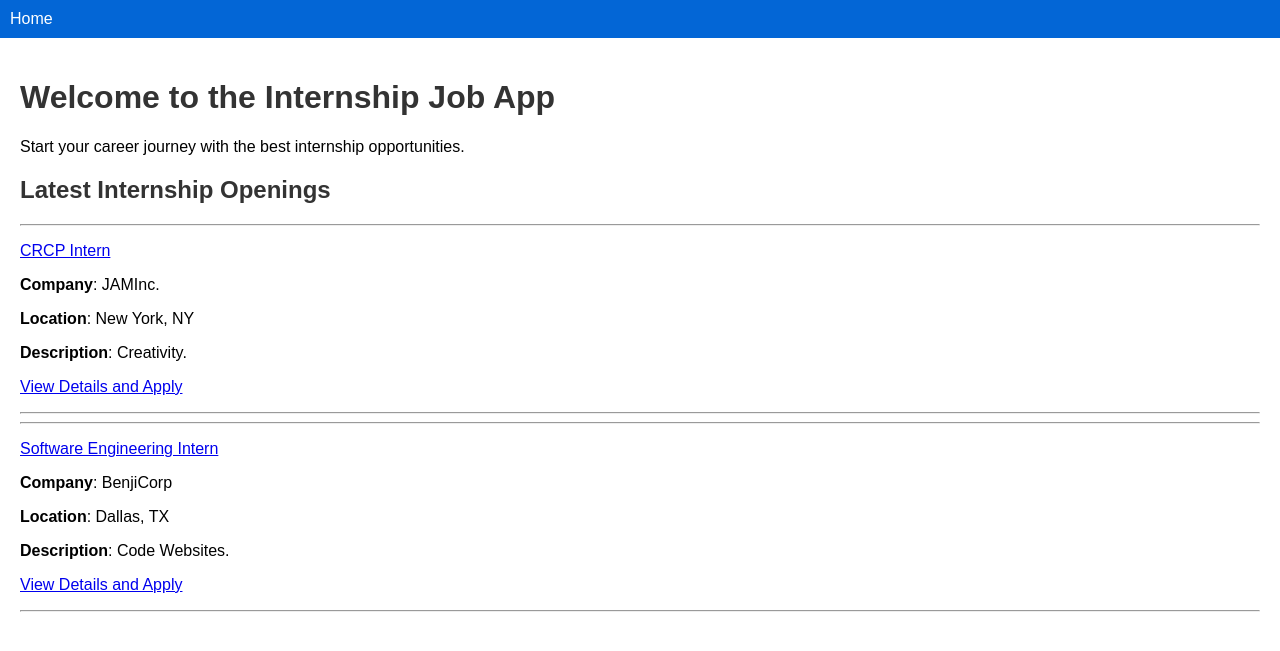
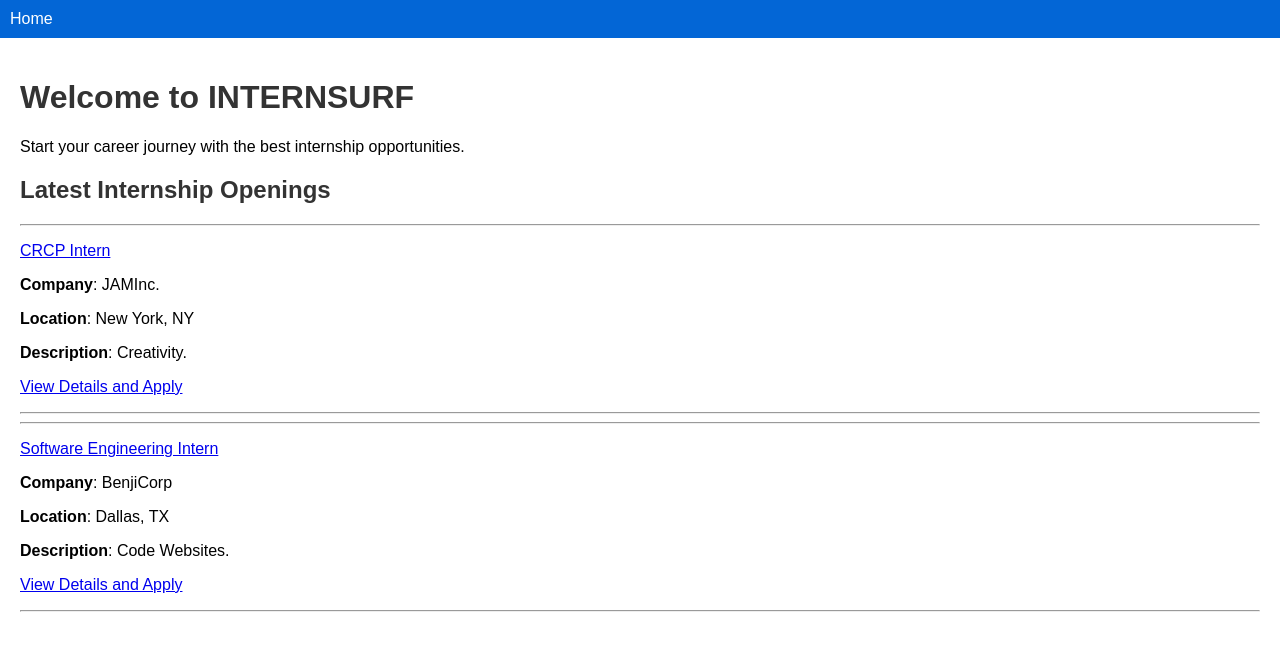
Before and after one commit to thebenjii/sitetest.github.io, a Jekyll site: the page built from index.md, in a window 1280 px wide. Shown: the top 651 px of the page. Built offline with Jekyll 4.4.1, drawn with Linux system fonts in a browser that asks for light colours.

Commit message:
Update index.md

```diff
--- a/index.md
+++ b/index.md
@@ -3,7 +3,7 @@ layout: default
 title: Home
 ---
 
-# Welcome to the Internship Job App
+# Welcome to INTERNSURF
 
 Start your career journey with the best internship opportunities.
 
```
